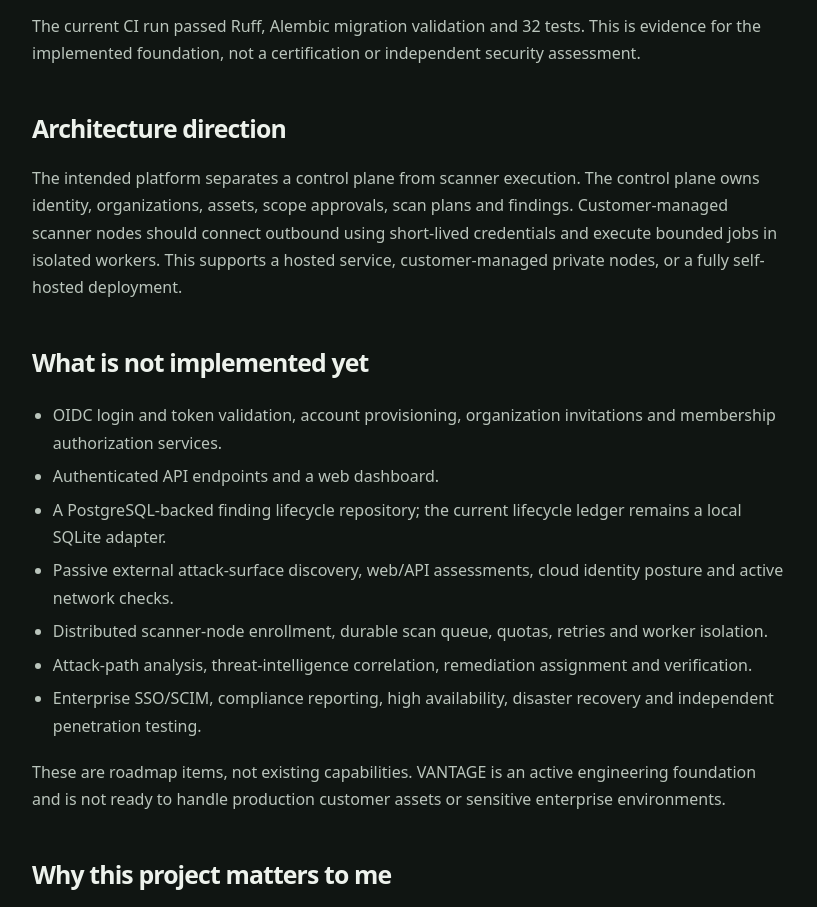
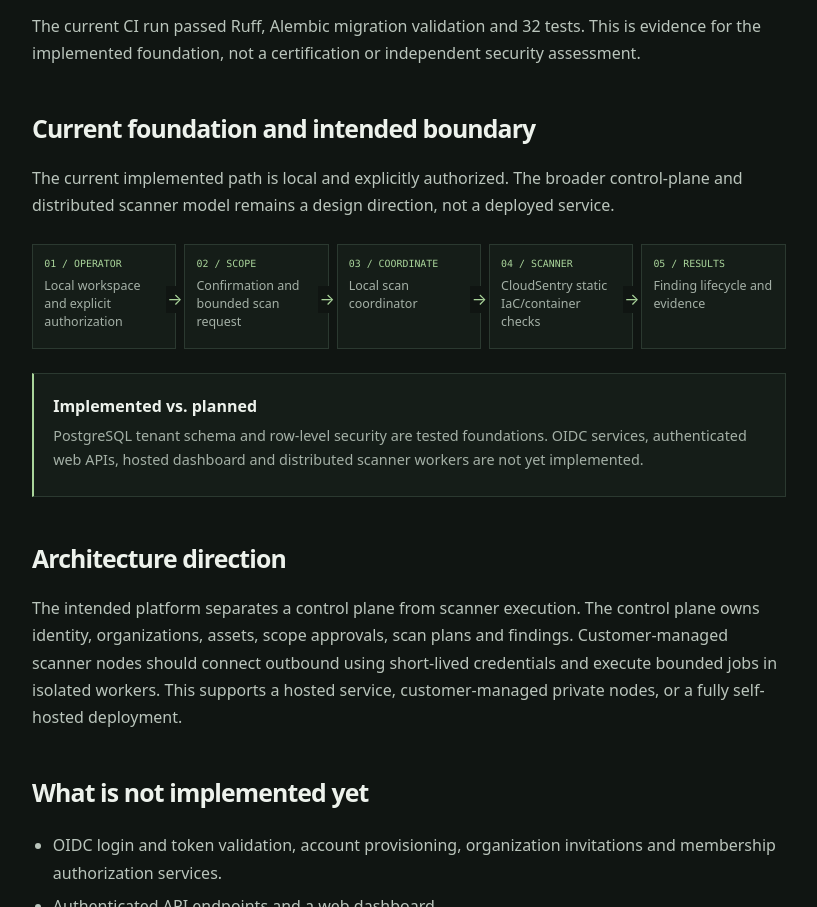
Before and after one commit to HuginnsHammer/portfolio, a plain HTML site: page projects/vantage.html in a window 1280 px wide. Shown: the part 3646-4553 px from the top of the page, without its empty margins (28-845 px from the left). Drawn offline with Linux system fonts and the light colour scheme.

Commit message:
Add project architecture diagrams and implementation boundaries

```diff
--- a/projects/vantage.html
+++ b/projects/vantage.html
@@ -61,7 +61,7 @@
           <h2>How I tested the isolation model</h2>
           <p>GitHub Actions runs the migration against PostgreSQL 16 and exercises tenant boundaries using a restricted runtime role that is neither a superuser nor allowed to bypass row-level security. Integration tests verify that one tenant cannot read another tenant’s rows, cross-tenant writes are rejected, composite foreign keys prevent mismatched project references, and transaction-local tenant context does not leak into the next transaction.</p>
           <p>The current CI run passed Ruff, Alembic migration validation and 32 tests. This is evidence for the implemented foundation, not a certification or independent security assessment.</p>
-          <h2>Architecture direction</h2>
+          <h2>Current foundation and intended boundary</h2><p>The current implemented path is local and explicitly authorized. The broader control-plane and distributed scanner model remains a design direction, not a deployed service.</p><div class="architecture" role="img" aria-label="VANTAGE current local path: operator, authorization confirmation, coordinator, CloudSentry static scan and finding lifecycle"><div class="architecture-step"><b>01 / OPERATOR</b><span>Local workspace and explicit authorization</span></div><div class="architecture-step"><b>02 / SCOPE</b><span>Confirmation and bounded scan request</span></div><div class="architecture-step"><b>03 / COORDINATE</b><span>Local scan coordinator</span></div><div class="architecture-step"><b>04 / SCANNER</b><span>CloudSentry static IaC/container checks</span></div><div class="architecture-step"><b>05 / RESULTS</b><span>Finding lifecycle and evidence</span></div></div><div class="note-box"><strong>Implemented vs. planned</strong><p>PostgreSQL tenant schema and row-level security are tested foundations. OIDC services, authenticated web APIs, hosted dashboard and distributed scanner workers are not yet implemented.</p></div><h2>Architecture direction</h2>
           <p>The intended platform separates a control plane from scanner execution. The control plane owns identity, organizations, assets, scope approvals, scan plans and findings. Customer-managed scanner nodes should connect outbound using short-lived credentials and execute bounded jobs in isolated workers. This supports a hosted service, customer-managed private nodes, or a fully self-hosted deployment.</p>
           <h2>What is not implemented yet</h2>
           <ul>
```
